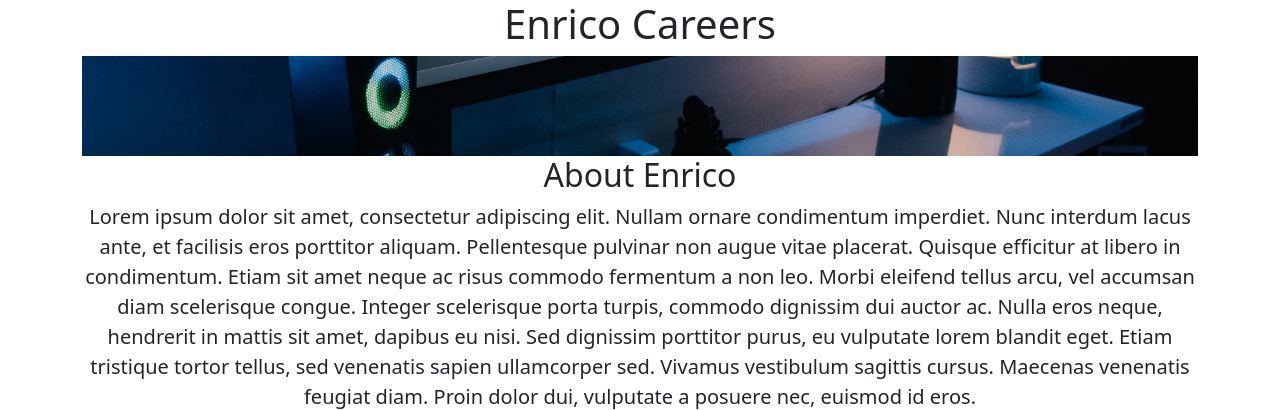
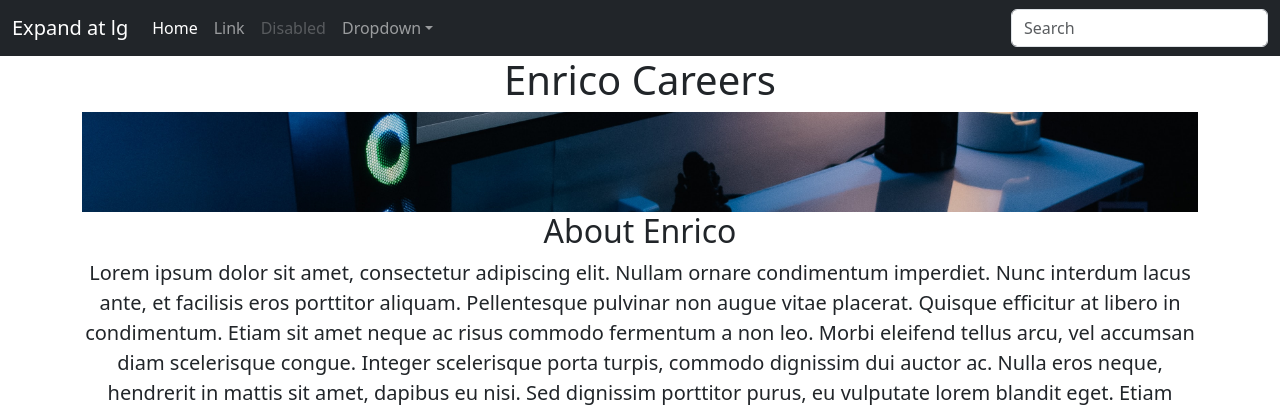
Before and after one commit to EnricoWebers/enrico-v2, a Flask app: page / in a window 1280 px wide. Shown: the top 410 px of the page. Run offline with Flask 2, Linux system fonts and the light colour scheme.

Commit message:
added Nav

```diff
--- a/templates/home.html
+++ b/templates/home.html
@@ -14,6 +14,7 @@
     </style>
   </head>
   <body>
+    {% include 'nav.html' %}
     <div class="container text-center">
       <h1>{{company_name}} Careers</h1>
       <img class="img-fluid" id="banner" src="https://dashboard2023.enricowebers.repl.co/static/banner.jpg" >
--- /dev/null
+++ b/templates/nav.html
@@ -0,0 +1,33 @@
+  <nav class="navbar navbar-expand-lg navbar-dark bg-dark" aria-label="Fifth navbar example">
+    <div class="container-fluid">
+      <a class="navbar-brand" href="#">Expand at lg</a>
+      <button class="navbar-toggler" type="button" data-bs-toggle="collapse" data-bs-target="#navbarsExample05" aria-controls="navbarsExample05" aria-expanded="false" aria-label="Toggle navigation">
+        <span class="navbar-toggler-icon"></span>
+      </button>
+
+      <div class="collapse navbar-collapse" id="navbarsExample05">
+        <ul class="navbar-nav me-auto mb-2 mb-lg-0">
+          <li class="nav-item">
+            <a class="nav-link active" aria-current="page" href="#">Home</a>
+          </li>
+          <li class="nav-item">
+            <a class="nav-link" href="#">Link</a>
+          </li>
+          <li class="nav-item">
+            <a class="nav-link disabled">Disabled</a>
+          </li>
+          <li class="nav-item dropdown">
+            <a class="nav-link dropdown-toggle" href="#" data-bs-toggle="dropdown" aria-expanded="false">Dropdown</a>
+            <ul class="dropdown-menu">
+              <li><a class="dropdown-item" href="#">Action</a></li>
+              <li><a class="dropdown-item" href="#">Another action</a></li>
+              <li><a class="dropdown-item" href="#">Something else here</a></li>
+            </ul>
+          </li>
+        </ul>
+        <form role="search">
+          <input class="form-control" type="search" placeholder="Search" aria-label="Search">
+        </form>
+      </div>
+    </div>
+  </nav>
```
